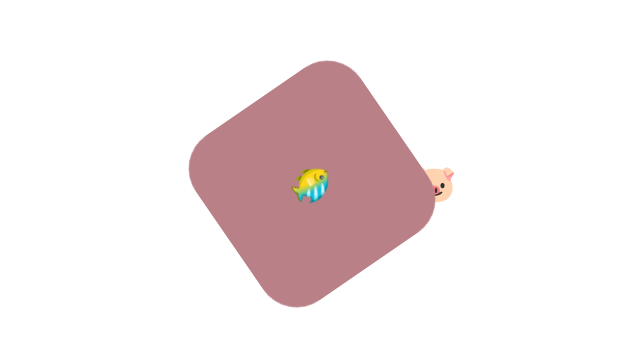
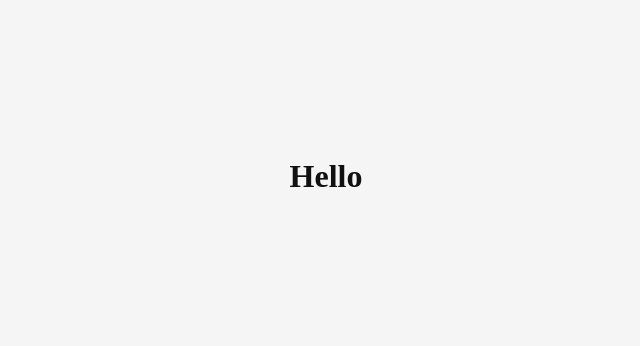
Before and after one commit to xowoony/masterclass-react, a React (Create React App) app: page / in a window 1280 px wide. Shown: the part 224-570 px from the top of the page, without its empty margins (314-954 px from the left). Built offline with nearby package versions, Linux system fonts and the light colour scheme.

Commit message:
dark, light theme 만들기

```diff
--- a/public/index.html
+++ b/public/index.html
@@ -13,8 +13,7 @@
     <link rel="manifest" href="%PUBLIC_URL%/manifest.json" />
     <title>React App</title>
   </head>
-  <body>
-    <!-- <noscript>You need to enable JavaScript to run this app.</noscript> -->
+  <body style="margin: 0">
     <div id="root"></div>
   </body>
 </html>
--- a/src/App.js
+++ b/src/App.js
@@ -1,4 +1,11 @@
 import styled, { keyframes } from "styled-components";
+
+// Title 컴포넌트
+// index.js에서 만들어준 theme textColor에 접근해 볼 수 있다.
+const Title = styled.h1`
+  color: ${(props) =>
+    props.theme.textColor}; // props.theme.property이름 이라 작성해주면 된다.
+`;
 
 const Wrapper = styled.div`
   align-items: center;
@@ -7,56 +14,13 @@
   justify-content: center;
   width: 100vw;
   height: 100vh;
-`;
-
-// animation
-const rotationAnimation = keyframes`
-  0% {
-    transform:rotate(0deg);
-    border-radius: 0px;
-    background-color: red;
-  }
-  50% {
-    transform:rotate(360deg);
-    border-radius: 100px;
-    background-color: yellow;
-
-  }
-  100%{
-    transform:rotate(0deg);
-    border-radius: 0px;
-    background-color: blueviolet;
-  }
-  `;
-
-// Emoji
-const Emoji = styled.span`
-font-size: 36px; // 기본값 36px
-`;
-
-// Box
-const Box = styled.div`
-  align-items: center;
-  display: flex;
-  flex-direction: row;
-  justify-content: center;
-
-  height: 200px;
-  width: 200px;
-  animation: ${rotationAnimation} 10s linear infinite;
-  // target처리
-  ${Emoji}:hover{
-    font-size: 100px;
-  }
+  background-color: ${(props) => props.theme.backgroundColor};
 `;
 
 function App() {
   return (
     <Wrapper>
-      <Box>
-        <Emoji as="div">🐠</Emoji>
-      </Box>
-      <Emoji as="div">🐷</Emoji> {/*얘는 타겟팅에 해당되지 않음*/}
+      <Title>Hello</Title>
     </Wrapper>
   );
 }
--- a/src/index.js
+++ b/src/index.js
@@ -1,11 +1,23 @@
-import React from 'react';
-import ReactDOM from 'react-dom/client';
-import App from './App';
+import React from "react";
+import ReactDOM from "react-dom/client";
+import { ThemeProvider } from "styled-components";
+import App from "./App";
 
+const darkTheme = {
+  textColor: "whitesmoke",
+  backgroundColor: "#111",
+};
 
-const root = ReactDOM.createRoot(document.getElementById('root'));
+const lightTheme = {
+  textColor: "#111",
+  backgroundColor: "whitesmoke",
+};
+
+const root = ReactDOM.createRoot(document.getElementById("root"));
 root.render(
   <React.StrictMode>
-    <App />
+    <ThemeProvider theme={lightTheme}>
+      <App />
+    </ThemeProvider>
   </React.StrictMode>
 );
```
